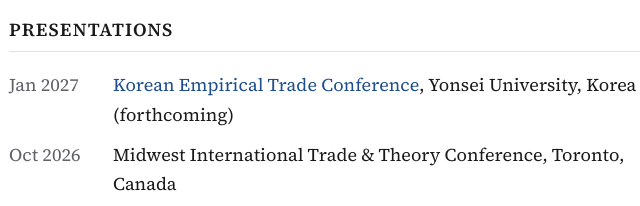
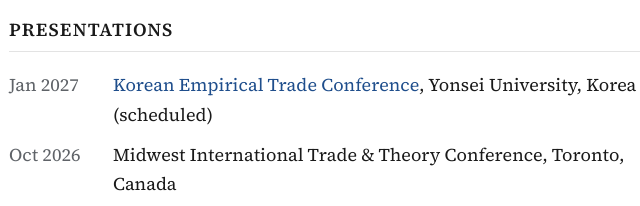
Before and after one commit to yoonseungseon/yoonseungseon.github.io, a plain HTML site: page index.html in a window 1280 px wide. Shown: the part 1238-1444 px from the top of the page, 295-935 px from the left. Drawn offline with Linux system fonts and the light colour scheme.

Commit message:
KETC: scheduled
Co-Authored-By: Claude Opus 5.5 <noreply@anthropic.com>

```diff
--- a/index.html
+++ b/index.html
@@ -197,7 +197,7 @@
   <section id="presentations">
     <h2>Presentations</h2>
     <ul class="plain">
-      <li><span class="yr">Jan 2027</span><span><a href="https://freit.org/KETC/ketc.html">Korean Empirical Trade Conference</a>, Yonsei University, Korea (forthcoming)</span></li>
+      <li><span class="yr">Jan 2027</span><span><a href="https://freit.org/KETC/ketc.html">Korean Empirical Trade Conference</a>, Yonsei University, Korea (scheduled)</span></li>
       <li><span class="yr">Oct 2026</span>Midwest International Trade &amp; Theory Conference, Toronto, Canada</li>
       <li><span class="yr">Aug 2026</span>Korean Econometric Society Conference, KAIST, Korea</li>
       <li><span class="yr">Aug 2026</span>Korea International Economic Association Conference, Gangneung, Korea</li>
```
